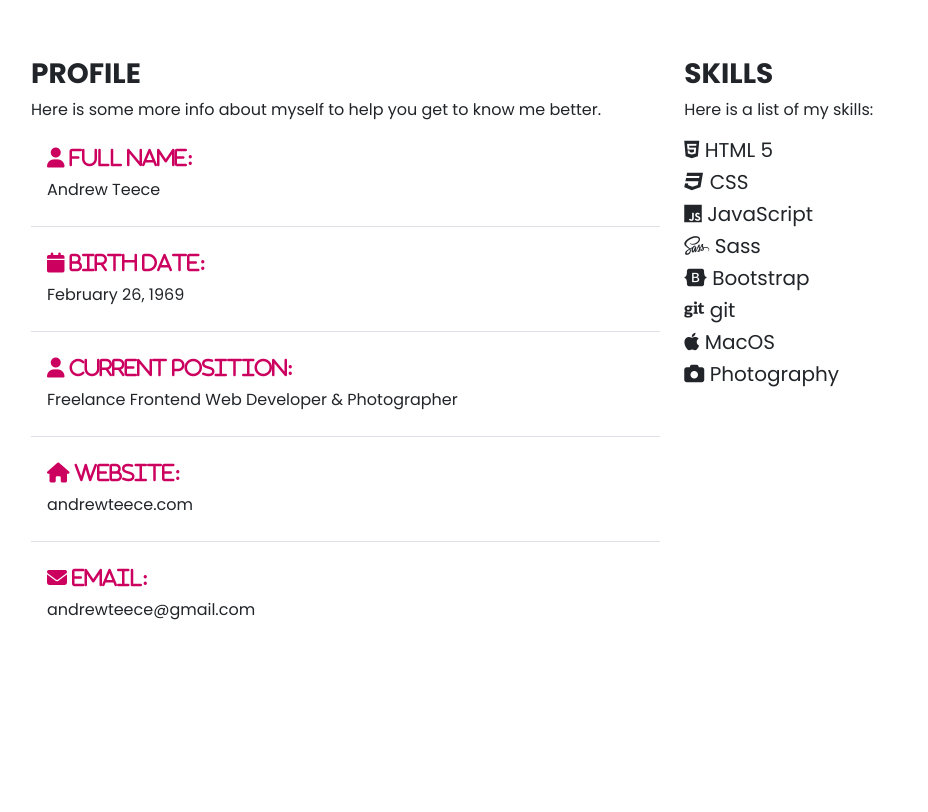
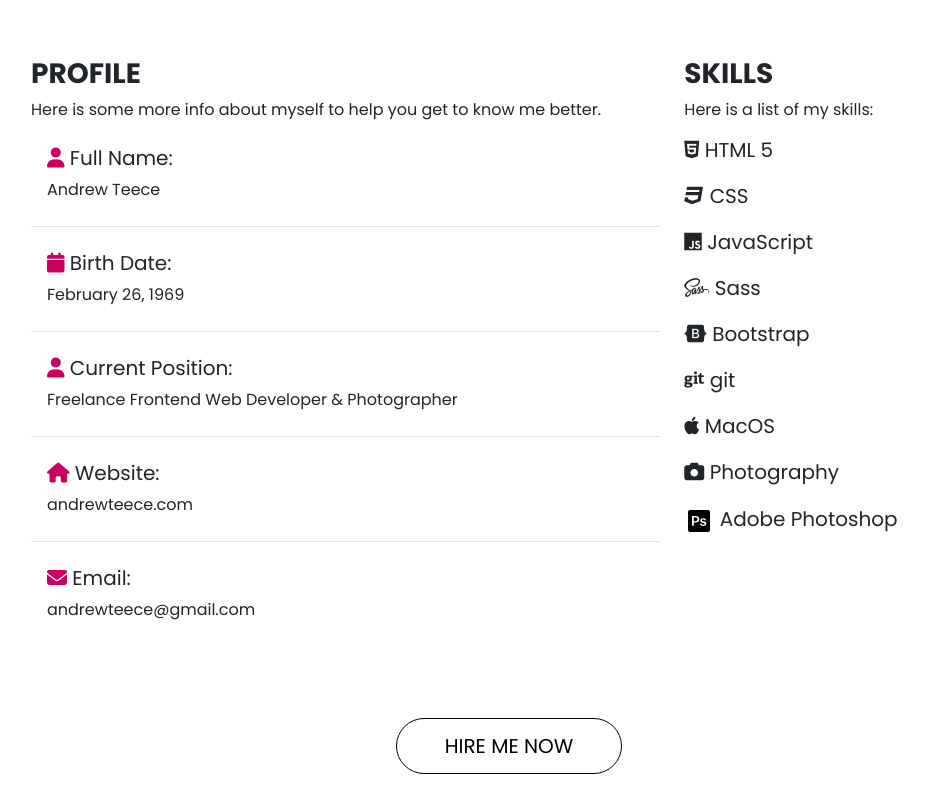
Before and after one commit to andrewteece/my-portfolio-website, a website: page index.html in a window 1280 px wide. Shown: the part 1260-2072 px from the top of the page, without its empty margins (131-1059 px from the left). Before the commit the page ends 2018 px from the top, so only its background shows below. Drawn offline with Linux system fonts and the light colour scheme.

Commit message:
added svg for ps skills

```diff
--- a/index.html
+++ b/index.html
@@ -100,31 +100,31 @@
             <ul class="list-group list-group-flush">
               <li class="list-group-item mb-3">
                 <h5 class="text-transform">
-                  <i class="fas fa-user text-primary"> Full Name:</i>
+                  <i class="fas fa-user text-primary"></i> Full Name:
                 </h5>
                 <p>Andrew Teece</p>
               </li>
               <li class="list-group-item mb-3">
                 <h5 class="text-transform">
-                  <i class="fas fa-calendar text-primary"> Birth Date:</i>
+                  <i class="fas fa-calendar text-primary"></i> Birth Date:
                 </h5>
                 <p>February 26, 1969</p>
               </li>
               <li class="list-group-item mb-3">
                 <h5 class="text-transform">
-                  <i class="fas fa-user text-primary"> Current Position:</i>
+                  <i class="fas fa-user text-primary"></i> Current Position:
                 </h5>
                 <p>Freelance Frontend Web Developer &amp; Photographer</p>
               </li>
               <li class="list-group-item mb-3">
                 <h5 class="text-transform">
-                  <i class="fas fa-home text-primary"> Website:</i>
+                  <i class="fas fa-home text-primary"></i> Website:
                 </h5>
                 <p>andrewteece.com</p>
               </li>
               <li class="list-group-item mb-3">
                 <h5 class="text-transform">
-                  <i class="fas fa-envelope text-primary"> Email:</i>
+                  <i class="fas fa-envelope text-primary"></i> Email:
                 </h5>
                 <p>andrewteece@gmail.com</p>
               </li>
@@ -133,14 +133,38 @@
           <div class="col-md-4">
             <h3 class="text-uppercase fw-bold">Skills</h3>
             <p>Here is a list of my skills:</p>
-            <h5><i class="fab fa-html5"></i> HTML 5</h5>
-            <h5><i class="fab fa-css3"></i> CSS</h5>
-            <h5><i class="fab fa-js"></i> JavaScript</h5>
-            <h5><i class="fab fa-sass"></i> Sass</h5>
-            <h5><i class="fab fa-bootstrap"></i> Bootstrap</h5>
-            <h5><i class="fa-brands fa-git"></i> git</h5>
-            <h5><i class="fab fa-apple"></i> MacOS</h5>
-            <h5><i class="fas fa-camera"></i> Photography</h5>
+            <h5><i class="fab fa-html5 mb-3"></i> HTML 5</h5>
+            <h5><i class="fab fa-css3 mb-3"></i> CSS</h5>
+            <h5><i class="fab fa-js mb-3"></i> JavaScript</h5>
+            <h5><i class="fab fa-sass mb-3"></i> Sass</h5>
+            <h5><i class="fab fa-bootstrap mb-3"></i> Bootstrap</h5>
+            <h5><i class="fa-brands fa-git mb-3"></i> git</h5>
+            <h5><i class="fab fa-apple mb-3"></i> MacOS</h5>
+            <h5><i class="fas fa-camera mb-3"></i> Photography</h5>
+            <h5>
+              <svg
+                xmlns="http://www.w3.org/2000/svg"
+                x="0px"
+                y="0px"
+                width="30"
+                height="30"
+                viewBox="0 0 30 30"
+              >
+                <path
+                  d="M 6 4 C 4.895 4 4 4.895 4 6 L 4 24 C 4 25.105 4.895 26 6 26 L 24 26 C 25.105 26 26 25.105 26 24 L 26 6 C 26 4.895 25.105 4 24 4 L 6 4 z M 8 9.9921875 L 11.978516 9.9921875 C 13.947516 9.9921875 15.294922 11.339125 15.294922 13.328125 C 15.294922 15.283125 13.898344 16.623047 11.902344 16.623047 L 9.7636719 16.623047 L 9.7636719 19.857422 L 8 19.857422 L 8 9.9921875 z M 9.7636719 11.46875 L 9.7636719 15.160156 L 11.507812 15.160156 C 12.765813 15.160156 13.503906 14.504125 13.503906 13.328125 C 13.503906 12.119125 12.784672 11.46875 11.513672 11.46875 L 9.7636719 11.46875 z M 19.207031 12.226562 C 20.984031 12.226562 22.099656 13.013047 22.222656 14.373047 L 20.630859 14.373047 C 20.507859 13.847047 20.007844 13.511719 19.214844 13.511719 C 18.442844 13.511719 17.861328 13.881875 17.861328 14.421875 C 17.861328 14.845875 18.21675 15.105391 18.96875 15.275391 L 20.287109 15.576172 C 21.716109 15.897172 22.378906 16.513281 22.378906 17.613281 C 22.378906 19.050281 21.059359 20.007813 19.193359 20.007812 C 17.327359 20.007812 16.151484 19.199844 16.021484 17.839844 L 17.697266 17.839844 C 17.861266 18.393844 18.386375 18.722656 19.234375 18.722656 C 20.088375 18.722656 20.683594 18.346969 20.683594 17.792969 C 20.683594 17.368969 20.363344 17.101359 19.652344 16.943359 L 18.326172 16.636719 C 16.890172 16.308719 16.214844 15.645578 16.214844 14.517578 C 16.214844 13.163578 17.443031 12.226562 19.207031 12.226562 z"
+                ></path>
+              </svg>
+              Adobe Photoshop
+            </h5>
+          </div>
+        </div>
+        <div class="row mt-5 text-center">
+          <div class="col-12">
+            <a
+              href="#"
+              class="btn btn-outline-dark btn-lg text-uppercase px-5 mx-3 my-2 rounded-5"
+              >Hire me now</a
+            >
           </div>
         </div>
       </div>
```
